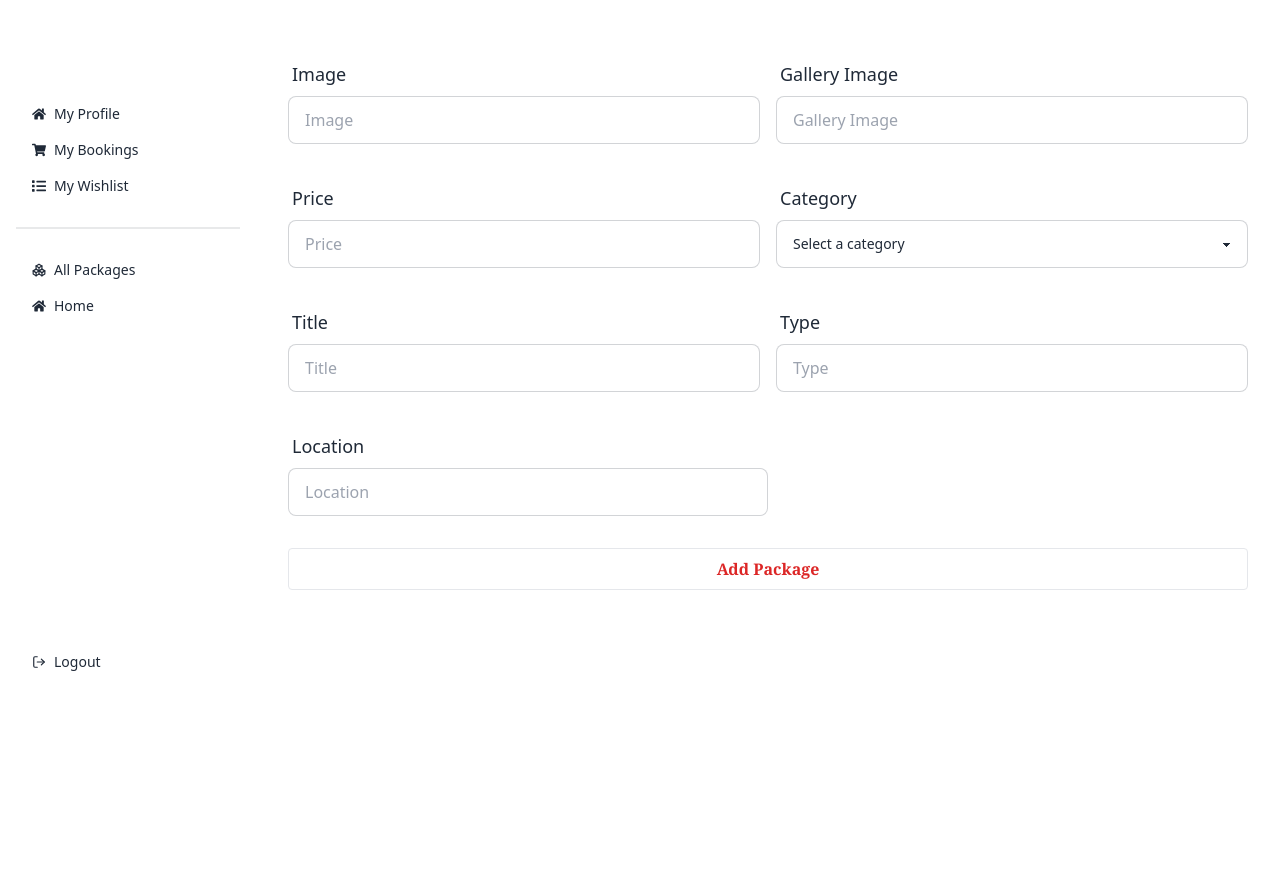
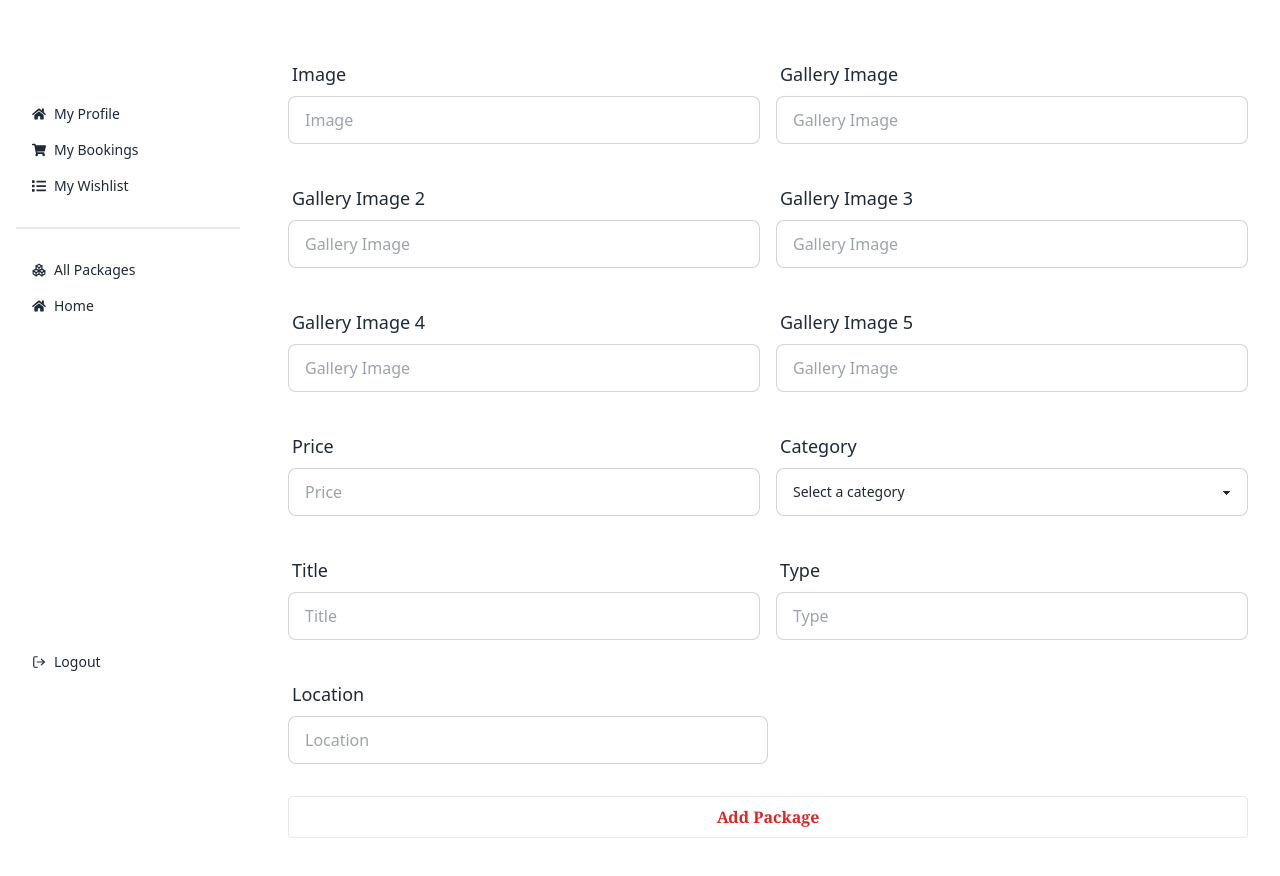
Before and after one commit to Mohosin2126/tour-guide-client, a React (Vite) app: page /dashboard/addpackage in a window 1280 px wide. Shown: the top 876 px of the page. Built offline with nearby package versions, Linux system fonts and the light colour scheme; no server answers; sample sign-in values are in the browser's storage.

Commit message:
changed url

```diff
--- a/src/Components/TouristStory/AllStory.jsx
+++ b/src/Components/TouristStory/AllStory.jsx
@@ -6,7 +6,7 @@ const AllStory = () => {
     const [stories, setStories] = useState([]);
 
     useEffect(() => {
-      fetch('http://localhost:5000/story')
+      fetch('https://y-gold-two.vercel.app/story')
         .then(res => res.json())
         .then(data => setStories(data))
     }, []);
--- a/src/Components/TouristStory/TouristStory.jsx
+++ b/src/Components/TouristStory/TouristStory.jsx
@@ -7,7 +7,7 @@ const TouristStory = () => {
   const [stories, setStories] = useState([]);
 
   useEffect(() => {
-    fetch('http://localhost:5000/story')
+    fetch('https://y-gold-two.vercel.app/story')
       .then(res => res.json())
       .then(data => setStories(data))
   }, []);
--- a/src/Hook/useAxiosPublic.jsx
+++ b/src/Hook/useAxiosPublic.jsx
@@ -1,7 +1,7 @@
 import axios from "axios";
 
 const axiosPublic=axios.create({
-    baseURL:'http://localhost:5000'
+    baseURL:'https://y-gold-two.vercel.app/'
 })
 
 const useAxiosPublic = () => {
--- a/src/Hook/useAxiosSecure.jsx
+++ b/src/Hook/useAxiosSecure.jsx
@@ -4,7 +4,7 @@ import { useNavigate } from "react-router-dom";
 import { AuthContext } from "../Pages/AuthProvider/AuthProvider";
 
 export const axiosSecure=axios.create({
-    baseURL:"http://localhost:5000"
+    baseURL:"https://y-gold-two.vercel.app/"
 })
 const useAxiosSecure = () => {
     const navigate = useNavigate();
--- a/src/Hook/useCategory.jsx
+++ b/src/Hook/useCategory.jsx
@@ -5,7 +5,7 @@ const useCategory = () => {
 
     const [loading,setLoading]=useState(true)
     useEffect(()=>{
-        fetch("http://localhost:5000/category")
+        fetch("https://y-gold-two.vercel.app/category")
         .then(res=>res.json())
         .then(data=>{
 
--- a/src/Hook/useGuide.jsx
+++ b/src/Hook/useGuide.jsx
@@ -6,7 +6,7 @@ const useGuide = () => {
     console.log(guides)
     const [loading,setLoading]=useState(true)
     useEffect(()=>{
-        fetch("http://localhost:5000/guide")
+        fetch("https://y-gold-two.vercel.app/guide")
         .then(res=>res.json())
         .then(data=>{
 
--- a/src/Hook/usePlace.jsx
+++ b/src/Hook/usePlace.jsx
@@ -4,7 +4,7 @@ const usePlace=()=>{
 const[places,setPlace]=useState([])
 const [loading,setLoading]=useState(true)
 useEffect(()=>{
-    fetch("http://localhost:5000/data")
+    fetch("https://y-gold-two.vercel.app/data")
     .then(res=>res.json())
     .then(data=>{
 
--- a/src/Pages/DashBoard/Admin/AddPackages/AddPackages.jsx
+++ b/src/Pages/DashBoard/Admin/AddPackages/AddPackages.jsx
@@ -1,6 +1,48 @@
+import Swal from "sweetalert2";
+import useAxiosSecure from "../../../../Hook/useAxiosSecure";
+
 const AddPackages = () => {
+  const axiosSecure=useAxiosSecure()
     const handleAddPackage = (event) => {
       event.preventDefault();
+
+      const form = event.target;
+      const image = form.image.value;
+      const galleryimage1 =form.galleryimage.value
+      const galleryimage2 =form.galleryimage2.value
+      const galleryimage3 =form.galleryimage3.value
+      const galleryimage4 =form.galleryimage4.value
+      const galleryimage5 =form.galleryimage5.value
+      const title = form.title.value;
+      const price = form.price.value;
+      const type = form.type.value;
+      const location = form.location.value;
+      const category = form.category.value;
+
+
+
+  const packageInfo={
+    image,
+    title,
+    type,
+    price,
+    location,
+    category,
+    gallery:[{url:galleryimage1},{url:galleryimage2},{url:galleryimage3},{url:galleryimage4},{url:galleryimage5}]
+  }
+  axiosSecure.post("/data",packageInfo)
+  .then(res=>{
+      if (res.data.insertedId) {
+
+        Swal.fire({
+          position: "top",
+          icon: "success",
+          title: "Added To Package",
+          showConfirmButton: false,
+          timer: 1500
+        });
+      }
+  })
 
 
     };
@@ -22,7 +64,43 @@ const AddPackages = () => {
                 <span className="label-text text-lg ">Gallery Image</span>
               </label>
               <label className="input-group">
-                <input type="text" name="image1" placeholder="Gallery Image" className="input input-bordered w-full" />
+                <input type="text" name="galleryimage" placeholder="Gallery Image" className="input input-bordered w-full" />
+              </label>
+            </div>
+          </div>
+          <div className="md:flex mb-8">
+            <div className="form-control md:w-1/2">
+              <label className="label">
+                <span className="label-text text-lg "> Gallery Image 2</span>
+              </label>
+              <label className="input-group">
+                <input type="text" name="galleryimage2" required placeholder="Gallery Image" className="input input-bordered w-full" />
+              </label>
+            </div>
+            <div className="form-control md:w-1/2 ml-4">
+              <label className="label">
+                <span className="label-text text-lg ">Gallery Image 3</span>
+              </label>
+              <label className="input-group">
+                <input type="text" name="galleryimage3" placeholder="Gallery Image" className="input input-bordered w-full" />
+              </label>
+            </div>
+          </div>
+          <div className="md:flex mb-8">
+            <div className="form-control md:w-1/2">
+              <label className="label">
+                <span className="label-text text-lg ">Gallery Image 4</span>
+              </label>
+              <label className="input-group">
+                <input type="text" name="galleryimage4" required placeholder="Gallery Image" className="input input-bordered w-full" />
+              </label>
+            </div>
+            <div className="form-control md:w-1/2 ml-4">
+              <label className="label">
+                <span className="label-text text-lg ">Gallery Image 5</span>
+              </label>
+              <label className="input-group">
+                <input type="text" name="galleryimage5" placeholder="Gallery Image" className="input input-bordered w-full" />
               </label>
             </div>
           </div>
--- a/src/Routes/Routes.jsx
+++ b/src/Routes/Routes.jsx
@@ -37,17 +37,17 @@ export const router = createBrowserRouter([
       {
         path: "/packagedetails/:id",
         element: <PackageDetails></PackageDetails>,
-        loader: () => fetch("http://localhost:5000/data"),
+        loader: () => fetch("https://y-gold-two.vercel.app/data"),
       },
       {
         path: "/guidedetails/:id",
         element: <GuideDetails></GuideDetails>,
-        loader: () => fetch("http://localhost:5000/guide"),
+        loader: () => fetch("https://y-gold-two.vercel.app/guide"),
       },
       {
         path: "/tourcategory/:category",
         element: <SingleCategory></SingleCategory>,
-        loader: () => fetch("http://localhost:5000/data"),
+        loader: () => fetch("https://y-gold-two.vercel.app/data"),
       },
       {
         path:"/allpackages",
@@ -56,7 +56,7 @@ export const router = createBrowserRouter([
       {
         path: "/story/:id",
         element: <TouristStoryDetails></TouristStoryDetails>,
-        loader: () => fetch("http://localhost:5000/story"),
+        loader: () => fetch("https://y-gold-two.vercel.app/story"),
       },
      {
       path:"/allstories",
```
